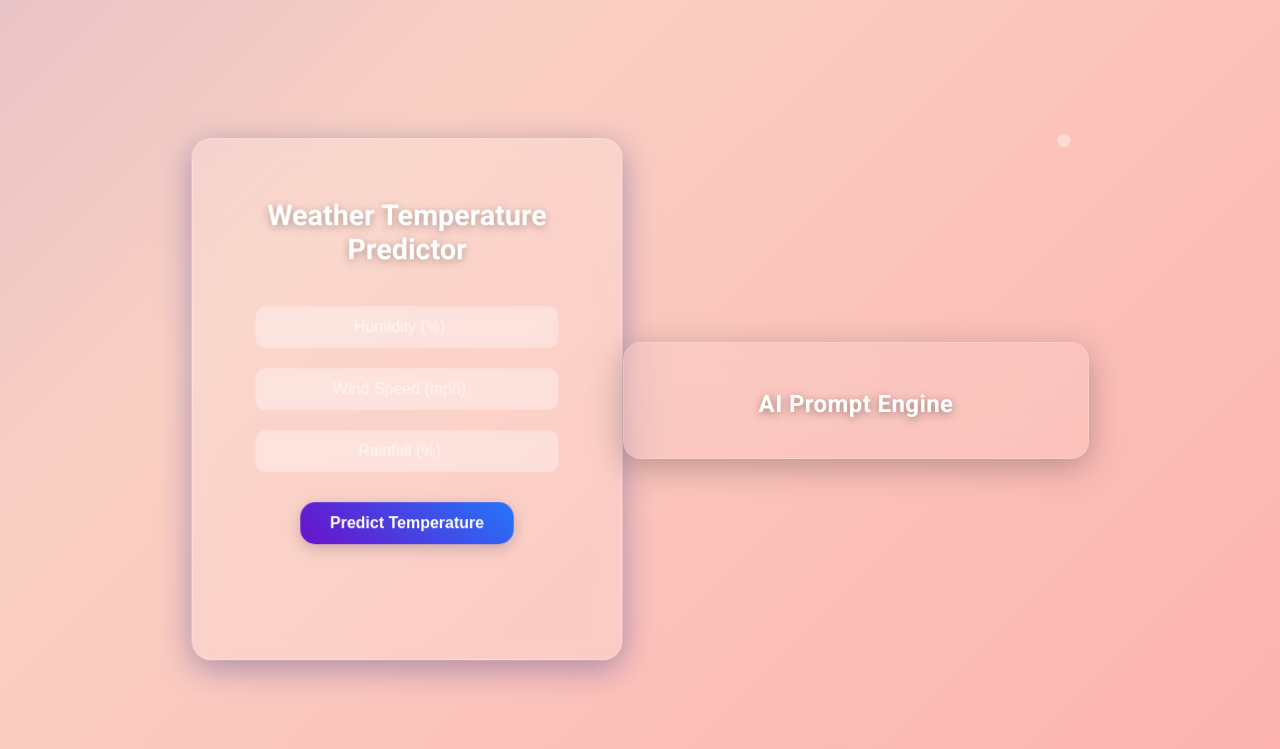
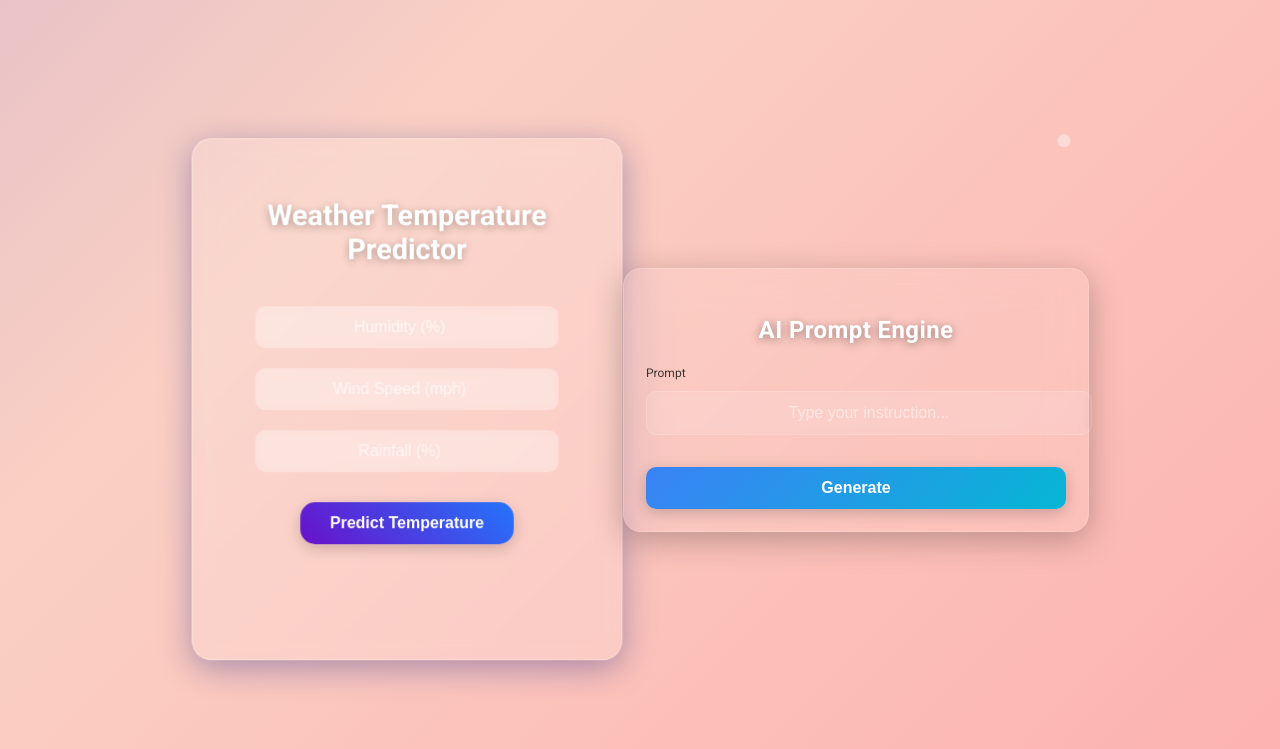
Before and after one commit to ejasonos/temperature-model, a Flask app: page / in a window 1280 px wide. Shown: the top 749 px of the page. Run offline with Flask 3, Linux system fonts and the light colour scheme.

Commit message:
Update index.html

```diff
--- a/templates/index.html
+++ b/templates/index.html
@@ -201,10 +201,6 @@
 
     border: 1px solid rgba(255,255,255,0.1);
 }
-
-.ai-card .output-label {
-    margin-top: 14px;
-}
 </style>
 </head>
 <body>
@@ -228,5 +224,17 @@
 <div class="ai-card">
     <h2 class="title">AI Prompt Engine</h2>
 
+    <!-- FORM ONLY (NO JS) -->
+    <form method="POST" action="/generate">
+        <label class="label">Prompt</label>
+        <input class="input" type="text" name="prompt" placeholder="Type your instruction..." required>
+
+        <button class="btn" type="submit">Generate</button>
+    </form>
+
+    {% if response %}
+    <div class="output">{{ response }}</div>
+    {% endif %}
+</div>
 </body>
 </html>
```
